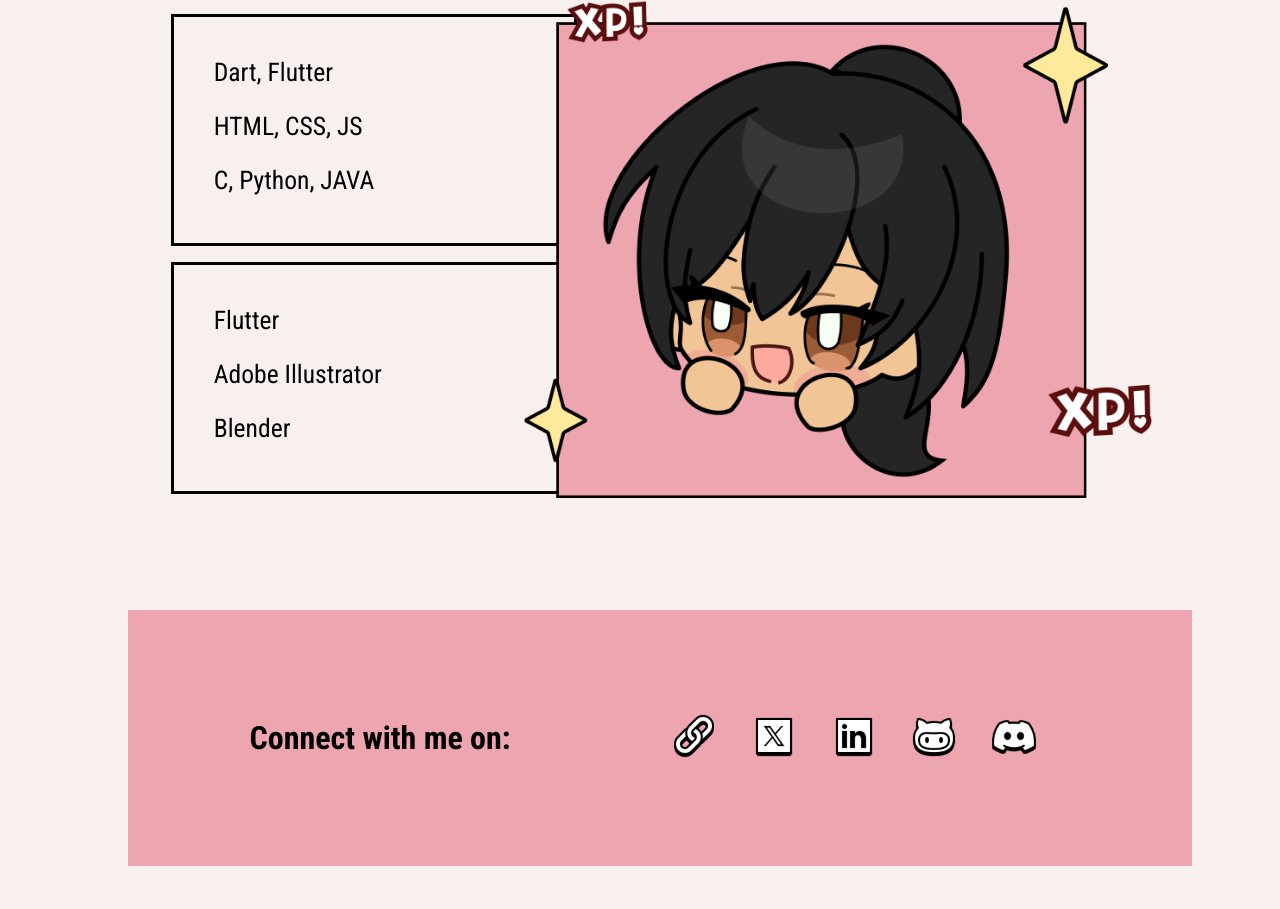
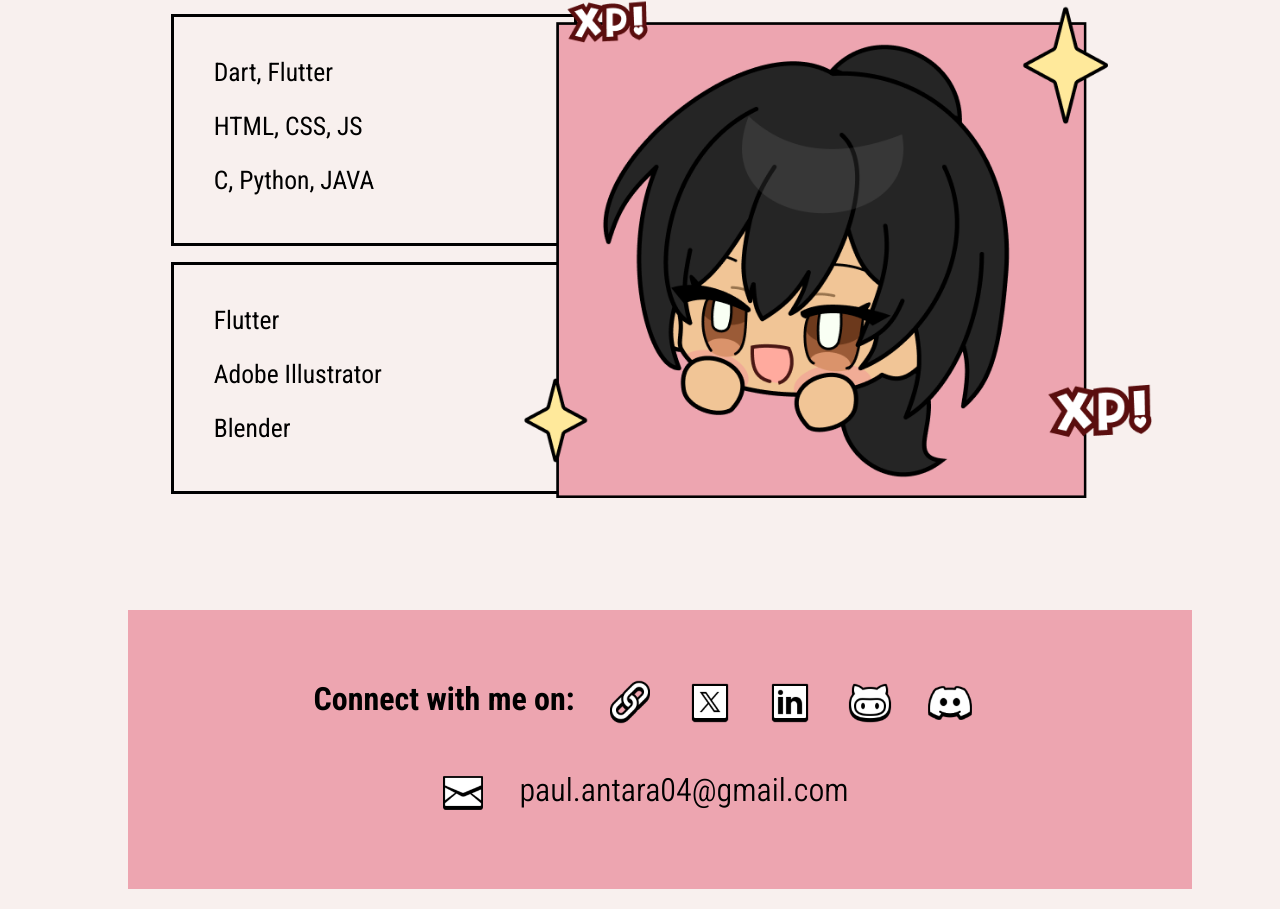
Before and after one commit to Antara-Paul04/antara-paul04.github.io, a plain HTML site: page index.html in a window 1280 px wide. Shown: the part 1831-2740 px from the top of the page. Before the commit the page ends 2717 px from the top, so only its background shows below. Drawn offline with Linux system fonts and the light colour scheme.

Commit message:
Footer Section final edits

```diff
--- a/index.html
+++ b/index.html
@@ -85,8 +85,8 @@
             </div>
         </div> -->
         <div class="footer">
-            <h1>Connect with me on: </h1>
-            <ul>
+            <ul class="socials">
+                <li><h1>Connect with me on: </h1></li>
                 <li>
                     <a href="https://bio.link/auryn" target="_blank">
                         <img class="link" src="assets/images/Link.png" alt="Link">
@@ -112,7 +112,10 @@
                         <img class="discord" src="assets/images/Discord New.png" alt="Discord">
                     </a>
                 </li>
-
+            </ul>
+            <ul class="gmail">
+                <li><img class="mail" src="assets/images/Letter.png" alt="Gmail"></li>
+                <li><h1>paul.antara04@gmail.com</h1></li>
             </ul>
         </div>
     </div>
--- a/style.css
+++ b/style.css
@@ -189,7 +189,6 @@ body {
 }
 .footer {
     background-color: #EDA5B0;
-    height: 10rem;
     color: rgb(0, 0, 0);
     padding: 20px;
     position: relative;
@@ -199,6 +198,7 @@ body {
     font-family: 'secondary-font';
     font-size: 1rem;
     display: flex;
+    flex-direction: column;
     justify-content: center;
     align-items: center;
     padding-top: 3rem;
@@ -206,24 +206,29 @@ body {
 }
 
 .footer h1 {
-    margin-right: 10rem;
+    margin-bottom: 2rem;
 }
 
-.footer ul {
+.socials, .gmail {
     list-style-type: none;
     margin: 0;
     padding: 0;
-    display: flex; /* Add flex display */
+    display: flex;
+    justify-content: center;
+    align-items: center;
 }
 
-.footer li {
-    display: inline;
+.socials li, .gmail li {
     margin-right: 2rem;
 }
+
 .link, .mail, .x, .linkedin, .github, .discord{
     max-width: 3rem;
 }
-.footer li a{
+.socials li a, .gmail li a {
     width:100%;
     height: auto;
 }
+.gmail h1{
+    font-weight: 350;
+}
```
